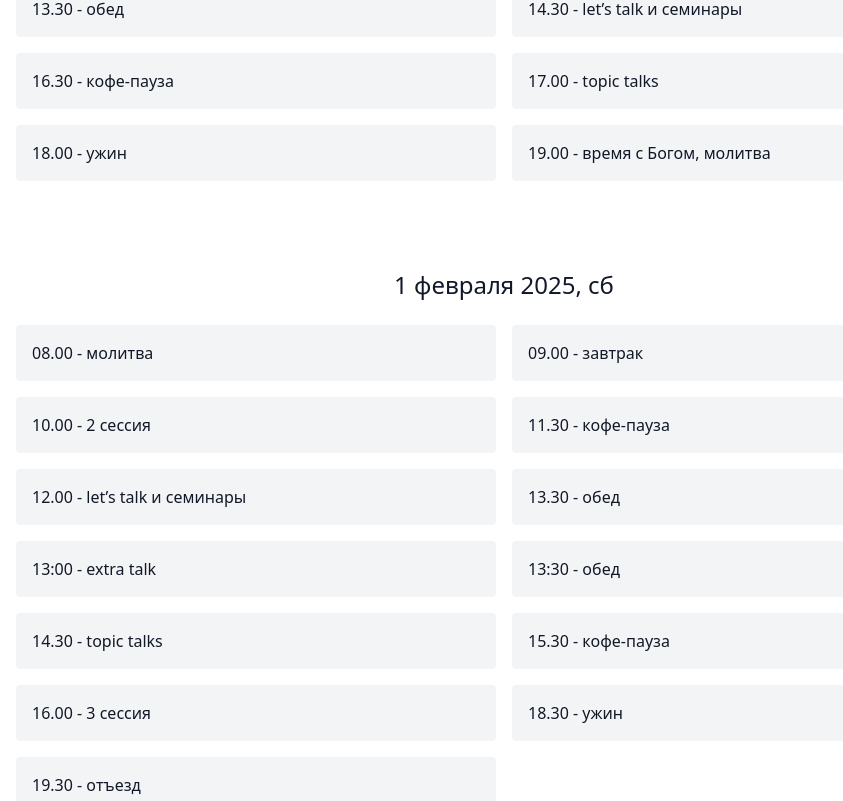
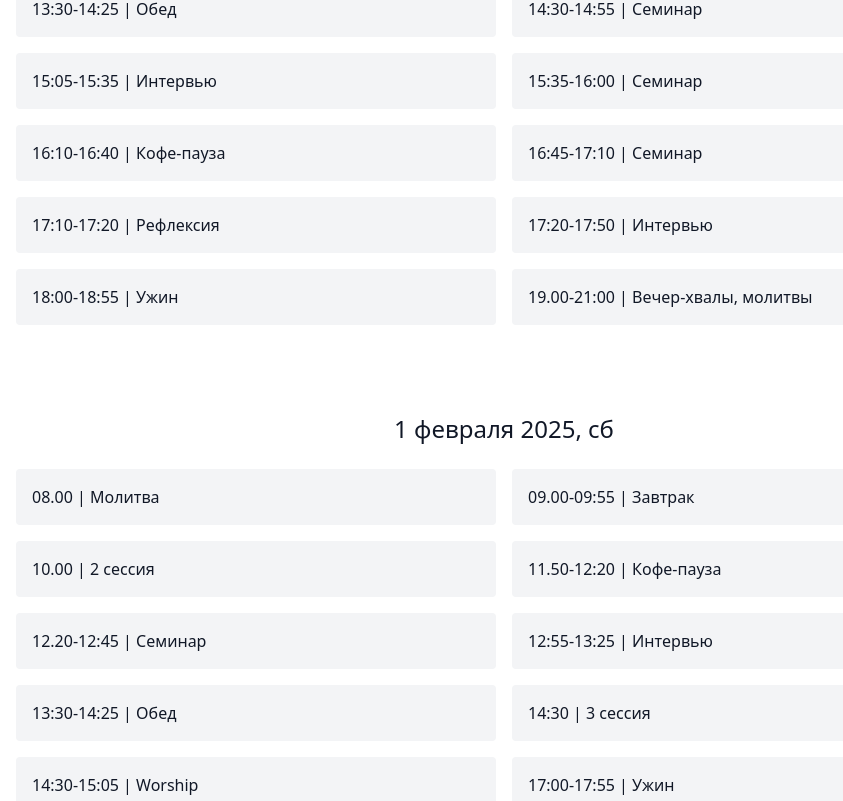
Before and after one commit to LashaLoi/fml, a Next.js app: page / in a window 1280 px wide. Shown: the part 3019-3820 px from the top of the page, without its empty margins (136-979 px from the left). Built offline with nearby package versions, Linux system fonts and the light colour scheme.

Commit message:
update program

```diff
--- a/components/Program/index.tsx
+++ b/components/Program/index.tsx
@@ -1,6 +1,3 @@
-import Image from "next/image";
-import Link from "next/link";
-
 export default function Program() {
   return (
     <>
@@ -22,50 +19,84 @@ export default function Program() {
             <div className="p-2 sm:w-1/2 w-full">
               <div className="bg-gray-100 rounded flex p-4 h-full items-center">
                 <span className="title-font font-medium">
-                  10:00 - регистрация, расселение
-                </span>
-              </div>
-            </div>
-            <div className="p-2 sm:w-1/2 w-full">
-              <div className="bg-gray-100 rounded flex p-4 h-full items-center">
-                <span className="title-font font-medium">11.30 - 1 сессия</span>
-              </div>
-            </div>
-            <div className="p-2 sm:w-1/2 w-full">
-              <div className="bg-gray-100 rounded flex p-4 h-full items-center">
-                <span className="title-font font-medium">13.30 - обед</span>
-              </div>
-            </div>
-            <div className="p-2 sm:w-1/2 w-full">
-              <div className="bg-gray-100 rounded flex p-4 h-full items-center">
-                <span className="title-font font-medium">
-                  14.30 - let’s talk и семинары
+                  10.00 | Регистрация, расселение
                 </span>
               </div>
             </div>
             <div className="p-2 sm:w-1/2 w-full">
               <div className="bg-gray-100 rounded flex p-4 h-full items-center">
                 <span className="title-font font-medium">
-                  16.30 - кофе-пауза
+                  11:00-13.30 | 1 сессия
                 </span>
               </div>
             </div>
             <div className="p-2 sm:w-1/2 w-full">
               <div className="bg-gray-100 rounded flex p-4 h-full items-center">
                 <span className="title-font font-medium">
-                  17.00 - topic talks
+                  13:30-14:25 | Обед
                 </span>
               </div>
             </div>
             <div className="p-2 sm:w-1/2 w-full">
               <div className="bg-gray-100 rounded flex p-4 h-full items-center">
-                <span className="title-font font-medium">18.00 - ужин</span>
+                <span className="title-font font-medium">
+                  14:30-14:55 | Семинар
+                </span>
               </div>
             </div>
             <div className="p-2 sm:w-1/2 w-full">
               <div className="bg-gray-100 rounded flex p-4 h-full items-center">
                 <span className="title-font font-medium">
-                  19.00 - время с Богом, молитва
+                  15:05-15:35 | Интервью
+                </span>
+              </div>
+            </div>
+            <div className="p-2 sm:w-1/2 w-full">
+              <div className="bg-gray-100 rounded flex p-4 h-full items-center">
+                <span className="title-font font-medium">
+                  15:35-16:00 | Семинар
+                </span>
+              </div>
+            </div>
+            <div className="p-2 sm:w-1/2 w-full">
+              <div className="bg-gray-100 rounded flex p-4 h-full items-center">
+                <span className="title-font font-medium">
+                  16:10-16:40 | Кофе-пауза
+                </span>
+              </div>
+            </div>
+            <div className="p-2 sm:w-1/2 w-full">
+              <div className="bg-gray-100 rounded flex p-4 h-full items-center">
+                <span className="title-font font-medium">
+                  16:45-17:10 | Семинар
+                </span>
+              </div>
+            </div>
+            <div className="p-2 sm:w-1/2 w-full">
+              <div className="bg-gray-100 rounded flex p-4 h-full items-center">
+                <span className="title-font font-medium">
+                  17:10-17:20 | Рефлексия
+                </span>
+              </div>
+            </div>
+            <div className="p-2 sm:w-1/2 w-full">
+              <div className="bg-gray-100 rounded flex p-4 h-full items-center">
+                <span className="title-font font-medium">
+                  17:20-17:50 | Интервью
+                </span>
+              </div>
+            </div>
+            <div className="p-2 sm:w-1/2 w-full">
+              <div className="bg-gray-100 rounded flex p-4 h-full items-center">
+                <span className="title-font font-medium">
+                  18:00-18:55 | Ужин
+                </span>
+              </div>
+            </div>
+            <div className="p-2 sm:w-1/2 w-full">
+              <div className="bg-gray-100 rounded flex p-4 h-full items-center">
+                <span className="title-font font-medium">
+                  19.00-21:00 | Вечер-хвалы, молитвы
                 </span>
               </div>
             </div>
@@ -77,77 +108,71 @@ export default function Program() {
           <div className="flex flex-wrap lg:w-4/5 sm:mx-auto sm:mb-2 -mx-2">
             <div className="p-2 sm:w-1/2 w-full">
               <div className="bg-gray-100 rounded flex p-4 h-full items-center">
-                <span className="title-font font-medium">08.00 - молитва</span>
-              </div>
-            </div>
-            <div className="p-2 sm:w-1/2 w-full">
-              <div className="bg-gray-100 rounded flex p-4 h-full items-center">
-                <span className="title-font font-medium">09.00 - завтрак</span>
-              </div>
-            </div>
-            <div className="p-2 sm:w-1/2 w-full">
-              <div className="bg-gray-100 rounded flex p-4 h-full items-center">
-                <span className="title-font font-medium">10.00 - 2 сессия</span>
+                <span className="title-font font-medium">08.00 | Молитва</span>
               </div>
             </div>
             <div className="p-2 sm:w-1/2 w-full">
               <div className="bg-gray-100 rounded flex p-4 h-full items-center">
                 <span className="title-font font-medium">
-                  11.30 - кофе-пауза
+                  09.00-09:55 | Завтрак
+                </span>
+              </div>
+            </div>
+            <div className="p-2 sm:w-1/2 w-full">
+              <div className="bg-gray-100 rounded flex p-4 h-full items-center">
+                <span className="title-font font-medium">10.00 | 2 сессия</span>
+              </div>
+            </div>
+            <div className="p-2 sm:w-1/2 w-full">
+              <div className="bg-gray-100 rounded flex p-4 h-full items-center">
+                <span className="title-font font-medium">
+                  11.50-12:20 | Кофе-пауза
                 </span>
               </div>
             </div>
             <div className="p-2 sm:w-1/2 w-full">
               <div className="bg-gray-100 rounded flex p-4 h-full items-center">
                 <span className="title-font font-medium">
-                  12.00 - let’s talk и семинары
-                </span>
-              </div>
-            </div>
-            <div className="p-2 sm:w-1/2 w-full">
-              <div className="bg-gray-100 rounded flex p-4 h-full items-center">
-                <span className="title-font font-medium">13.30 - обед</span>
-              </div>
-            </div>
-            <div className="p-2 sm:w-1/2 w-full">
-              <div className="bg-gray-100 rounded flex p-4 h-full items-center">
-                <span className="title-font font-medium">
-                  13:00 - extra talk
-                </span>
-              </div>
-            </div>
-            <div className="p-2 sm:w-1/2 w-full">
-              <div className="bg-gray-100 rounded flex p-4 h-full items-center">
-                <span className="title-font font-medium">13:30 - обед</span>
-              </div>
-            </div>
-            <div className="p-2 sm:w-1/2 w-full">
-              <div className="bg-gray-100 rounded flex p-4 h-full items-center">
-                <span className="title-font font-medium">
-                  14.30 - topic talks
+                  12.20-12:45 | Семинар
                 </span>
               </div>
             </div>
             <div className="p-2 sm:w-1/2 w-full">
               <div className="bg-gray-100 rounded flex p-4 h-full items-center">
                 <span className="title-font font-medium">
-                  15.30 - кофе-пауза
+                  12:55-13:25 | Интервью
                 </span>
               </div>
             </div>
             <div className="p-2 sm:w-1/2 w-full">
               <div className="bg-gray-100 rounded flex p-4 h-full items-center">
-                <span className="title-font font-medium">16.00 - 3 сессия</span>
+                <span className="title-font font-medium">
+                  13:30-14:25 | Обед
+                </span>
               </div>
             </div>
             <div className="p-2 sm:w-1/2 w-full">
               <div className="bg-gray-100 rounded flex p-4 h-full items-center">
-                <span className="title-font font-medium">18.30 - ужин</span>
+                <span className="title-font font-medium">14:30 | 3 сессия</span>
               </div>
             </div>
             <div className="p-2 sm:w-1/2 w-full">
               <div className="bg-gray-100 rounded flex p-4 h-full items-center">
-                <span className="title-font font-medium">19.30 - отъезд</span>
+                <span className="title-font font-medium">
+                  14:30-15:05 | Worship
+                </span>
+              </div>
+            </div>
+            <div className="p-2 sm:w-1/2 w-full">
+              <div className="bg-gray-100 rounded flex p-4 h-full items-center">
+                <span className="title-font font-medium">
+                  17:00-17:55 | Ужин
+                </span>
+              </div>
+            </div>
+            <div className="p-2 sm:w-1/2 w-full">
+              <div className="bg-gray-100 rounded flex p-4 h-full items-center">
+                <span className="title-font font-medium">18:00 | Отъезд</span>
               </div>
             </div>
           </div>
```
